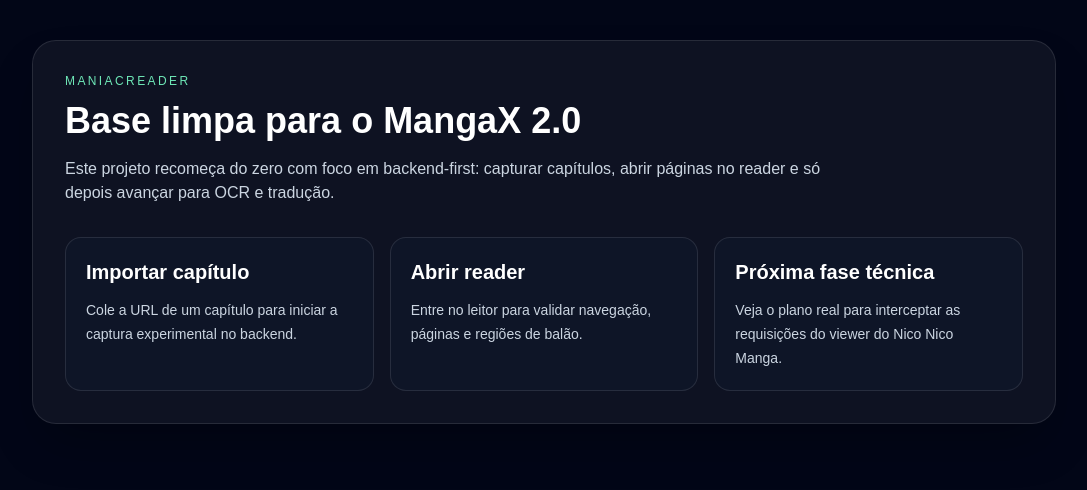
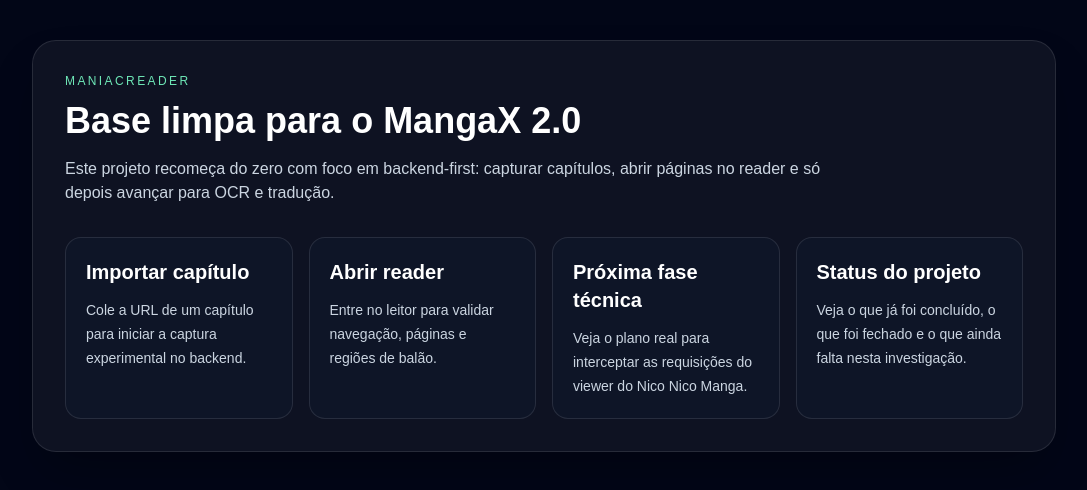
Before and after one commit to MarceloSalada/ManiacReader, a Next.js app: page / in a window 1280 px wide. Shown: the top 490 px of the page, without its empty margins (96-1183 px from the left). Built offline with nearby package versions, Linux system fonts and the light colour scheme.

Commit message:
feat: add project status card to home

```diff
--- a/app/page.tsx
+++ b/app/page.tsx
@@ -16,6 +16,11 @@
     description: 'Veja o plano real para interceptar as requisições do viewer do Nico Nico Manga.',
     href: '/viewer-network-phase',
   },
+  {
+    title: 'Status do projeto',
+    description: 'Veja o que já foi concluído, o que foi fechado e o que ainda falta nesta investigação.',
+    href: '/status',
+  },
 ];
 
 export default function HomePage() {
@@ -29,7 +34,7 @@
             Este projeto recomeça do zero com foco em backend-first: capturar capítulos, abrir páginas no reader e só depois avançar para OCR e tradução.
           </p>
 
-          <div className="mt-8 grid gap-4 md:grid-cols-3">
+          <div className="mt-8 grid gap-4 md:grid-cols-2 xl:grid-cols-4">
             {cards.map((card) => (
               <Link
                 key={card.title}
```
